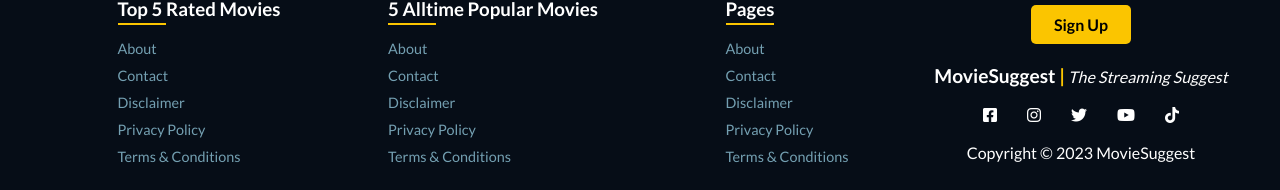
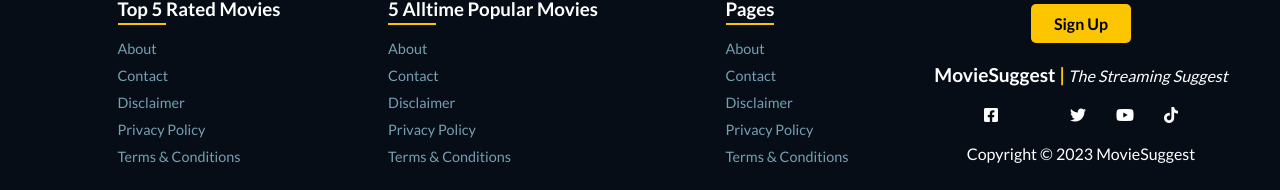
Before and after one commit to awesomemng688/kino26, a React (Create React App) app: page / in a window 1280 px wide. Shown: the part 301-491 px from the top of the page. Built offline with nearby package versions, Linux system fonts and the light colour scheme; no server answers.

Commit message:
Update Footer.jsx

```diff
--- a/src/Components/Footer.jsx
+++ b/src/Components/Footer.jsx
@@ -1,7 +1,6 @@
-import React, { useEffect, useState } from "react";
+import React from "react";
 
 const Footer = () => {
-
   return (
     <div className="footer">
       <div className="footer-item">
@@ -57,11 +56,11 @@ const Footer = () => {
             <span className="footer-tag"> The Streaming Suggest</span>
           </div>
           <div className="social-icons">
-            <i class="fa-brands fa-square-facebook"></i>
-            <i class="fa-brands fa-instagram"></i>
-            <i class="fa-brands fa-twitter"></i>
-            <i class="fa-brands fa-youtube"></i>
-            <i class="fa-brands fa-tiktok"></i>
+            <i className="fa-brands fa-square-facebook"></i>
+            <i className="className-brands fa-instagram"></i>
+            <i className="fa-brands fa-twitter"></i>
+            <i className="fa-brands fa-youtube"></i>
+            <i className="fa-brands fa-tiktok"></i>
           </div>
           <p>Copyright © 2023 MovieSuggest</p>
         </div>
```
